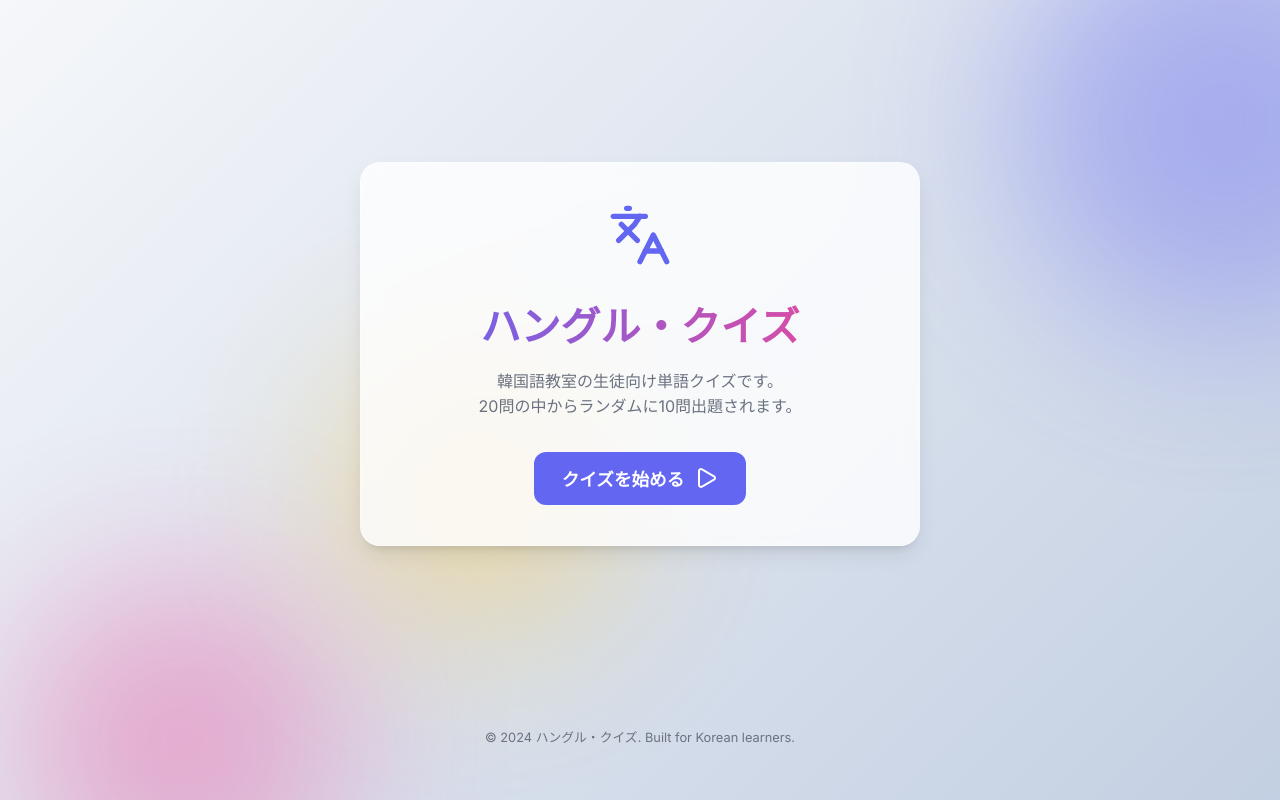
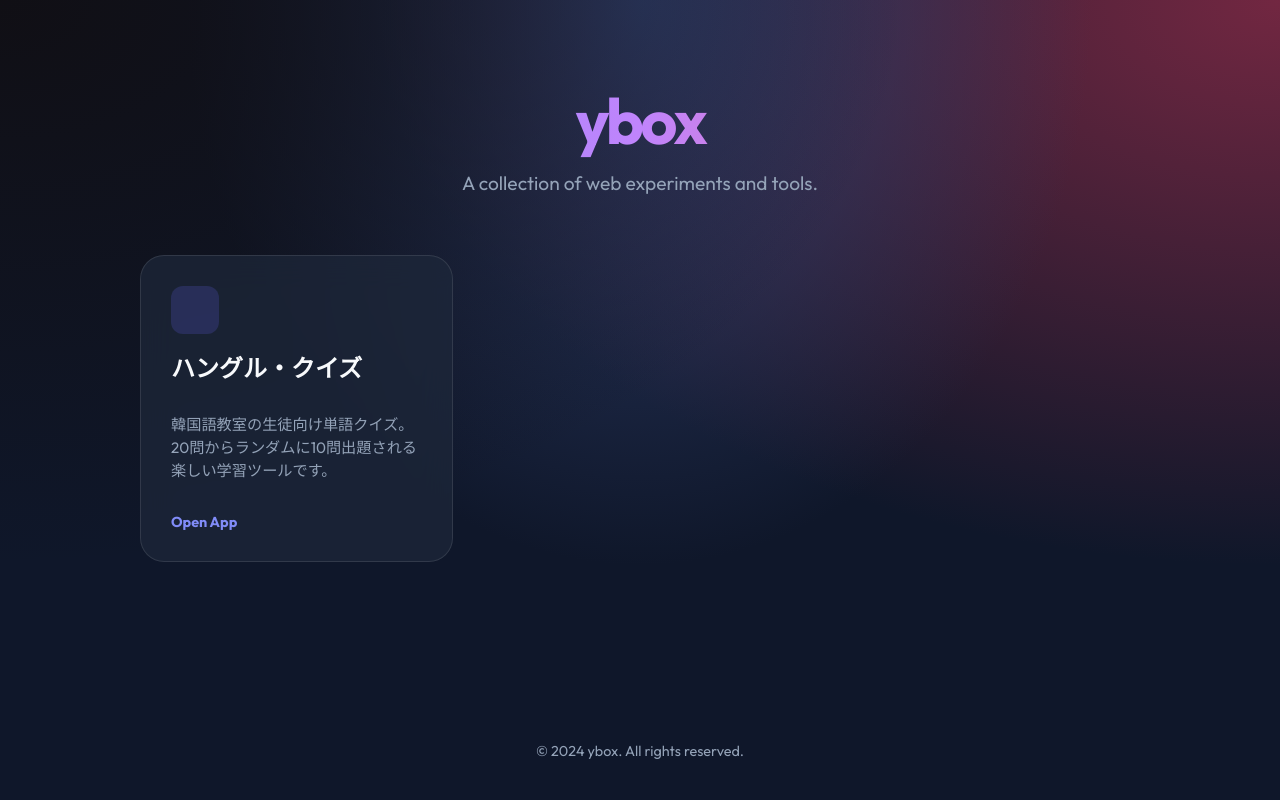
Before and after one commit to ysmrastro/ybox, a plain HTML site: page index.html in a window 1280 px wide. Drawn offline with nearby package versions, Linux system fonts and the light colour scheme.

Commit message:
Restructure: move quiz to subfolder and add gallery index page

```diff
--- a/index.html
+++ b/index.html
@@ -1,87 +1,182 @@
 <!DOCTYPE html>
 <html lang="ja">
+
 <head>
     <meta charset="UTF-8">
     <meta name="viewport" content="width=device-width, initial-scale=1.0">
-    <title>ハングル・クイズ | Korean Quiz App</title>
-    <meta name="description" content="楽しく学べる韓国語単語クイズ。20問からランダムで10問出題！">
+    <title>ybox | App Gallery</title>
+    <meta name="description" content="さまざまなウェブアプリのギャラリー。">
     <link rel="preconnect" href="https://fonts.googleapis.com">
     <link rel="preconnect" href="https://fonts.gstatic.com" crossorigin>
-    <link href="https://fonts.googleapis.com/css2?family=Inter:wght@400;600;800&family=Noto+Sans+KR:wght@400;700&family=Noto+Sans+JP:wght@400;700&display=swap" rel="stylesheet">
-    <link rel="stylesheet" href="style.css">
-    <!-- Lucide Icons -->
-    <script src="https://unpkg.com/lucide@latest"></script>
-    <!-- Confetti -->
-    <script src="https://cdn.jsdelivr.net/npm/canvas-confetti@1.6.0/dist/confetti.browser.min.js"></script>
+    <link href="https://fonts.googleapis.com/css2?family=Inter:wght@400;600;800&family=Outfit:wght@400;700&display=swap"
+        rel="stylesheet">
+    <link rel="stylesheet" href="https://cdn.jsdelivr.net/npm/lucide-static@0.321.0/font/lucide.min.css">
+    <style>
+        :root {
+            --primary: #6366f1;
+            --bg: #0f172a;
+            --card-bg: rgba(30, 41, 59, 0.7);
+            --text-main: #f8fafc;
+            --text-muted: #94a3b8;
+        }
+
+        body {
+            font-family: 'Outfit', 'Inter', sans-serif;
+            background-color: var(--bg);
+            background-image:
+                radial-gradient(at 0% 0%, hsla(253, 16%, 7%, 1) 0, transparent 50%),
+                radial-gradient(at 50% 0%, hsla(225, 39%, 30%, 1) 0, transparent 50%),
+                radial-gradient(at 100% 0%, hsla(339, 49%, 30%, 1) 0, transparent 50%);
+            color: var(--text-main);
+            min-height: 100vh;
+            margin: 0;
+            display: flex;
+            flex-direction: column;
+            align-items: center;
+        }
+
+        .container {
+            max-width: 1000px;
+            width: 90%;
+            padding: 80px 0;
+        }
+
+        header {
+            text-align: center;
+            margin-bottom: 60px;
+        }
+
+        h1 {
+            font-size: 4rem;
+            font-weight: 800;
+            margin: 0;
+            background: linear-gradient(to right, #818cf8, #c084fc, #fb7185);
+            -webkit-background-clip: text;
+            -webkit-text-fill-color: transparent;
+            letter-spacing: -0.05em;
+        }
+
+        p.subtitle {
+            font-size: 1.2rem;
+            color: var(--text-muted);
+            margin-top: 10px;
+        }
+
+        .app-grid {
+            display: grid;
+            grid-template-columns: repeat(auto-fill, minmax(300px, 1fr));
+            gap: 30px;
+        }
+
+        .app-card {
+            background: var(--card-bg);
+            backdrop-filter: blur(16px);
+            border: 1px solid rgba(255, 255, 255, 0.1);
+            border-radius: 24px;
+            padding: 30px;
+            transition: all 0.3s cubic-bezier(0.4, 0, 0.2, 1);
+            text-decoration: none;
+            color: inherit;
+            display: flex;
+            flex-direction: column;
+            gap: 15px;
+            position: relative;
+            overflow: hidden;
+        }
+
+        .app-card::before {
+            content: '';
+            position: absolute;
+            top: 0;
+            left: 0;
+            width: 100%;
+            height: 4px;
+            background: linear-gradient(to right, #6366f1, #a855f7);
+            opacity: 0;
+            transition: opacity 0.3s;
+        }
+
+        .app-card:hover {
+            transform: translateY(-8px);
+            border-color: rgba(255, 255, 255, 0.2);
+            box-shadow: 0 20px 40px -10px rgba(0, 0, 0, 0.5);
+        }
+
+        .app-card:hover::before {
+            opacity: 1;
+        }
+
+        .app-icon {
+            width: 48px;
+            height: 48px;
+            background: rgba(99, 102, 241, 0.2);
+            border-radius: 12px;
+            display: flex;
+            align-items: center;
+            justify-content: center;
+            color: #818cf8;
+            font-size: 24px;
+        }
+
+        .app-title {
+            font-size: 1.5rem;
+            font-weight: 700;
+            margin: 0;
+        }
+
+        .app-desc {
+            color: var(--text-muted);
+            line-height: 1.5;
+            font-size: 0.95rem;
+        }
+
+        .app-link {
+            margin-top: auto;
+            display: flex;
+            align-items: center;
+            gap: 8px;
+            color: #818cf8;
+            font-weight: 600;
+            font-size: 0.9rem;
+        }
+
+        footer {
+            margin-top: auto;
+            padding: 40px;
+            color: var(--text-muted);
+            font-size: 0.9rem;
+        }
+    </style>
 </head>
+
 <body>
-    <div class="background-blobs">
-        <div class="blob blob-1"></div>
-        <div class="blob blob-2"></div>
-        <div class="blob blob-3"></div>
+    <div class="container">
+        <header>
+            <h1>ybox</h1>
+            <p class="subtitle">A collection of web experiments and tools.</p>
+        </header>
+
+        <main class="app-grid">
+            <a href="sample-quiz/" class="app-card">
+                <div class="app-icon">
+                    <i class="lucide-languages"></i>
+                </div>
+                <h2 class="app-title">ハングル・クイズ</h2>
+                <p class="app-desc">
+                    韓国語教室の生徒向け単語クイズ。20問からランダムに10問出題される楽しい学習ツールです。
+                </p>
+                <div class="app-link">
+                    Open App <i class="lucide-arrow-right"></i>
+                </div>
+            </a>
+
+            <!-- More apps can be added here -->
+        </main>
     </div>
 
-    <main class="app-container">
-        <!-- Start Screen -->
-        <section id="start-screen" class="card active">
-            <div class="icon-header">
-                <i data-lucide="languages" class="main-icon"></i>
-            </div>
-            <h1>ハングル・クイズ</h1>
-            <p>韓国語教室の生徒向け単語クイズです。<br>20問の中からランダムに10問出題されます。</p>
-            <button id="start-btn" class="primary-btn">
-                クイズを始める
-                <i data-lucide="play"></i>
-            </button>
-        </section>
+    <footer>
+        &copy; 2024 ybox. All rights reserved.
+    </footer>
+</body>
 
-        <!-- Quiz Screen -->
-        <section id="quiz-screen" class="card">
-            <div class="quiz-header">
-                <div class="progress-container">
-                    <div class="progress-bar" id="progress-bar"></div>
-                </div>
-                <div class="quiz-info">
-                    <span id="question-number">第 1 問</span>
-                    <span id="score-display">スコア: 0</span>
-                </div>
-            </div>
-
-            <div class="question-container">
-                <h2 id="japanese-word">読み込み中...</h2>
-                <div class="options-grid" id="options-grid">
-                    <!-- Options will be injected here -->
-                </div>
-            </div>
-        </section>
-
-        <!-- Result Screen -->
-        <section id="result-screen" class="card">
-            <div class="icon-header">
-                <i data-lucide="trophy" class="success-icon"></i>
-            </div>
-            <h1>結果発表</h1>
-            <div class="final-score">
-                <span id="final-score-val">0</span> / 10
-            </div>
-            <p id="result-message">お疲れ様でした！</p>
-            <div class="result-actions">
-                <button id="retry-btn" class="secondary-btn">
-                    もう一度挑戦
-                    <i data-lucide="rotate-cw"></i>
-                </button>
-            </div>
-        </section>
-    </main>
-
-    <footer>
-        <p>&copy; 2024 ハングル・クイズ. Built for Korean learners.</p>
-    </footer>
-
-    <script src="data.js"></script>
-    <script src="script.js"></script>
-    <script>
-        lucide.createIcons();
-    </script>
-</body>
 </html>
```
Also changed, not shown: sample-quiz/index.html (added, +87 -0 lines), sample-quiz/data.js (renamed from data.js), sample-quiz/script.js (renamed from script.js), sample-quiz/style.css (renamed from style.css), 4 other files.
